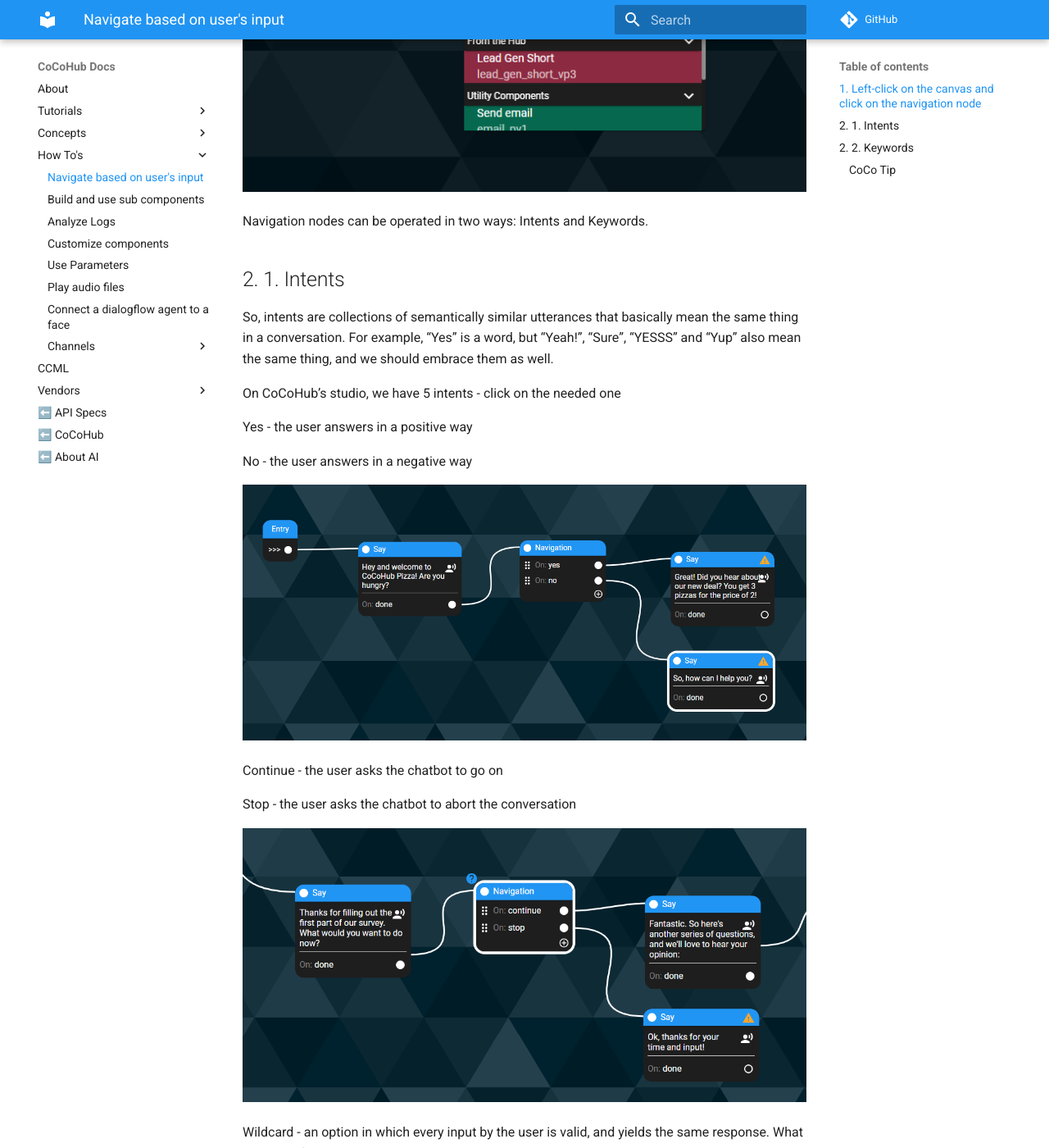
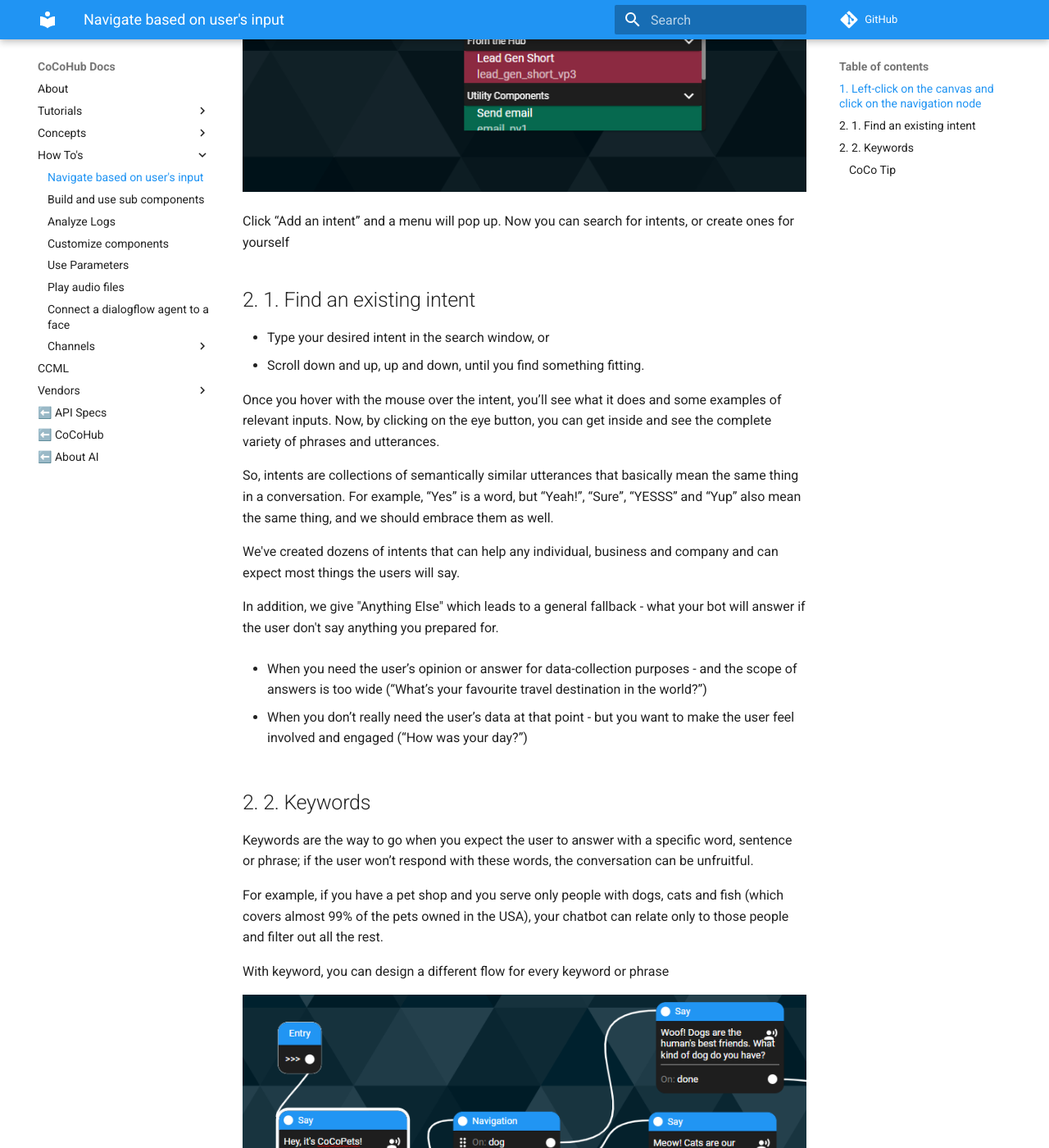
Before and after one commit to ConversationalComponents/docs, an MkDocs documentation site: the page built from docs/howtos/navigation.md, in a window 1280 px wide and 1400 px high, scrolled down 635 px. Shown: the whole window at 82% size. Built offline with MkDocs 1.6.1 and Material for MkDocs 9.7.7, drawn with Linux system fonts in a browser that asks for light colours; comment, search, counter and statistics services are not loaded; some of the changed text lies outside the part shown.

Commit message:
Update navigation.md

```diff
--- a/docs/howtos/navigation.md
+++ b/docs/howtos/navigation.md
@@ -8,27 +8,21 @@
 
 ![alt_text](nav2.png "image_tooltip")
 
-Navigation nodes can be operated in two ways: Intents and Keywords.
+Click “Add an intent” and a menu will pop up. Now you can search for intents, or create ones for yourself
 
-## 2. 1. Intents
+## 2. 1. Find an existing intent
+
+- Type your desired intent in the search window, or
+- Scroll down and up, up and down, until you find something fitting.
+
+Once you hover with the mouse over the intent, you’ll see what it does and some examples of relevant inputs.
+Now, by clicking on the eye button, you can get inside and see the complete variety of phrases and utterances.
 
 So, intents are collections of semantically similar utterances that basically mean the same thing in a conversation. For example, “Yes” is a word, but “Yeah!”, “Sure”, “YESSS” and “Yup” also mean the same thing, and we should embrace them as well.
 
-On CoCoHub’s studio, we have 5 intents - click on the needed one
+We've created dozens of intents that can help any individual, business and company and can expect most things the users will say.
 
-Yes - the user answers in a positive way
-
-No - the user answers in a negative way
-
-![alt_text](nav1.png "image_tooltip")
-
-Continue - the user asks the chatbot to go on
-
-Stop - the user asks the chatbot to abort the conversation
-
-![alt_text](nav7.png "image_tooltip")
-
-Wildcard - an option in which every input by the user is valid, and yields the same response. What is it good for? Here are two examples:
+In addition, we give "Anything Else" which leads to a general fallback - what your bot will answer if the user don't say anything you prepared for.
 
 -   When you need the user’s opinion or answer for data-collection purposes - and the scope of answers is too wide (“What’s your favourite travel destination in the world?”)
 
```
